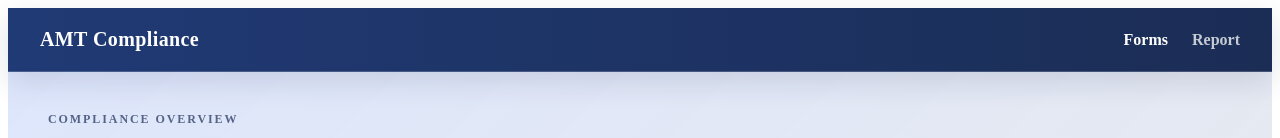
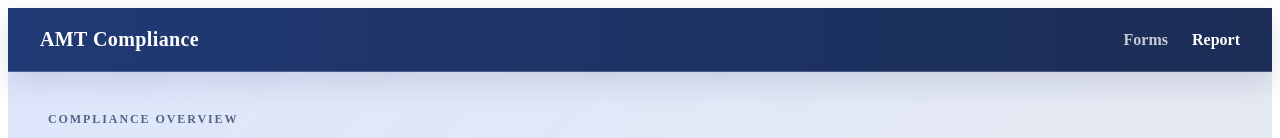
Before and after one commit to manojramoo/amt-compliance-report, an Angular app: page /report in a window 1280 px wide. Shown: the top 138 px of the page. Built offline with nearby package versions, Linux system fonts and the light colour scheme.

Commit message:
Use router links in navigation bar (#17)

```diff
--- a/src/app/navigation-bar/navigation-bar.component.html
+++ b/src/app/navigation-bar/navigation-bar.component.html
@@ -1,7 +1,16 @@
 <nav class="navigation-bar">
   <div class="navigation-bar__brand">AMT Compliance</div>
   <ul class="navigation-bar__links">
-    <li><a href="#" class="is-active">Forms</a></li>
-    <li><a href="#">Report</a></li>
+    <li>
+      <a
+        routerLink="/"
+        routerLinkActive="is-active"
+        [routerLinkActiveOptions]="{ exact: true }"
+        >Forms</a
+      >
+    </li>
+    <li>
+      <a routerLink="/report" routerLinkActive="is-active">Report</a>
+    </li>
   </ul>
 </nav>
--- a/src/app/navigation-bar/navigation-bar.component.ts
+++ b/src/app/navigation-bar/navigation-bar.component.ts
@@ -1,8 +1,10 @@
 import { Component } from '@angular/core';
+import { RouterLink, RouterLinkActive } from '@angular/router';
 
 @Component({
   selector: 'app-navigation-bar',
   standalone: true,
+  imports: [RouterLink, RouterLinkActive],
   templateUrl: './navigation-bar.component.html',
   styleUrl: './navigation-bar.component.css'
 })
```
